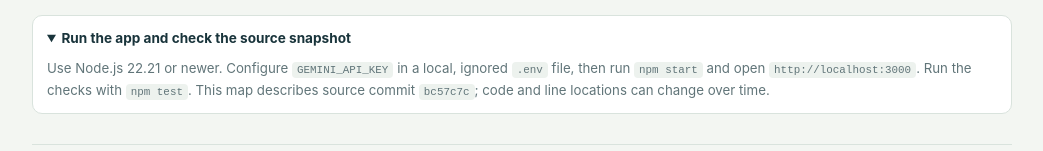
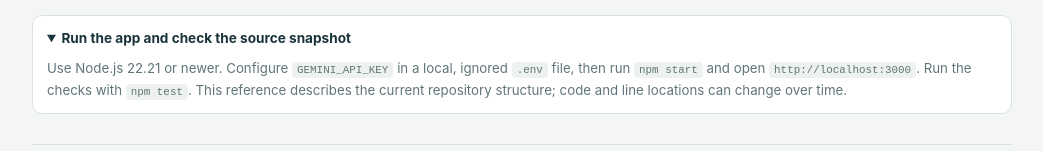
Before and after one commit to peterkehinde673/proofpath, a website: page devpost/app-map.html in a window 1280 px wide. Both pictures are taken after a click on the heading "Run the app and check the source snapshot". Shown: the part 1476-1627 px from the top of the page, without its empty margins (118-1161 px from the left). Drawn offline with Linux system fonts and the light colour scheme.

Commit message:
Keep developer app map current

```diff
--- a/devpost/app-map.html
+++ b/devpost/app-map.html
@@ -66,7 +66,7 @@
 
   <details>
     <summary>Run the app and check the source snapshot</summary>
-    <p>Use Node.js 22.21 or newer. Configure <code>GEMINI_API_KEY</code> in a local, ignored <code>.env</code> file, then run <code>npm start</code> and open <code>http://localhost:3000</code>. Run the checks with <code>npm test</code>. This map describes source commit <code>bc57c7c</code>; code and line locations can change over time.</p>
+    <p>Use Node.js 22.21 or newer. Configure <code>GEMINI_API_KEY</code> in a local, ignored <code>.env</code> file, then run <code>npm start</code> and open <code>http://localhost:3000</code>. Run the checks with <code>npm test</code>. This reference describes the current repository structure; code and line locations can change over time.</p>
   </details>
 
   <footer>Standalone offline reference · No scripts or external resources · Open <code>devpost/app-map.html</code> from the repository to return to this guide.</footer>
```
